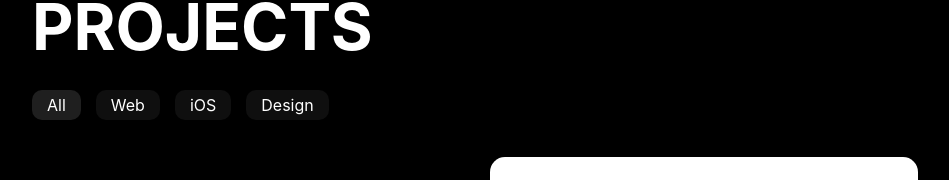
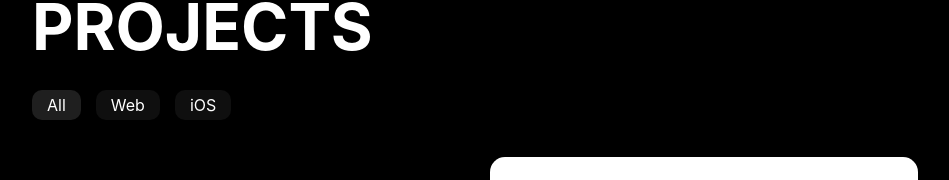
Before and after one commit to paigethompson150/paigethompson150.github.io, a React (Create React App) app: page / in a window 1280 px wide. Both pictures are taken after a click on the item "Portfolio". Shown: the part 184-364 px from the top of the page, without its empty margins (160-1109 px from the left). Built offline with nearby package versions, Linux system fonts and the light colour scheme.

Commit message:
removing some projects for rn

```diff
--- a/src/components/Portfolio.jsx
+++ b/src/components/Portfolio.jsx
@@ -16,13 +16,11 @@ export default function Portfolio() {
     {key: 2, type: "iOS", name:"GameNight", image:gamenight, desc: "A social networking app for boardgame enthusiasts. This was the final project for the CodePath course: intermediate iOS development. I worked on this app with two team members and we were one of the 12 out of 80+ teams to present during CodePath's National Demo Day! I was responsible for UX/UI Design, database organization, implementation of player profiles and persistence of data.", tech: ['Swift','Figma', 'Parse', 'BoardGameAPI'], link: 'https://github.com/paigethompson150/GameNight'},
     {key: 0, type: "Web", name:"Pagu Ramen", image:ramen, desc: "A landing page for a sample ramen restaurant, `Pagu Ramen`. All pages are fully rendered in the DOM using ES6 modules & bundled using webpack.", tech: ['JavaScript', 'Webpack', 'HTML/CSS'], link: 'https://paigethompson150.github.io/webpack_practice/'},
     {key: 7, type: "Web", name:"Tic-Tac-Toe", image:ticTacToe, desc: "An interactive website where you play tic-tac-toe against `Demagotron`: the computer who makes randomized decisions.", tech: ['JavaScript', 'HTML/CSS'], link: 'https://paigethompson150.github.io/browser-tic-tac-toe/'},
-    {key: 5, type: "Design", name:"Admin Dashboard", image:dashboard, desc: "A fun dashboard design, created while going through The Odin Project fundamentals.", tech: ['HTML/CSS'], link: 'https://paigethompson150.github.io/admin-dashboard/'},
   ]
   let rightProjects = [
     {key: 4, type: "iOS", name:"Tweeter", image:tweet, desc: "A `Twitter`(or now X) app to view, compose, favorite, and retweet tweets.", tech: ['Swift', 'UIKit','Twitter API'], link: 'https://github.com/paigethompson150/tweeter'},
     {key: 1, type: "Web", name:"Curse of Strahd", image:cos, desc: "Website created for documenting the journeys of my Dungeons & Dragons group.", tech: ['HTML/CSS', 'JavaScript'], link: 'https://paigethompson150.github.io/CurseOfStrahd/'},
     {key: 3, type: "Web", name:"Portfolio", image:portfolio, desc: "This very website here!", tech: ['HTML/CSS', 'React.JS']},
-    {key: 6, type: "Design", name:"Call to Action Form", image:signUp, desc: "Front-end design for a call to action form.", tech: ['HTML/CSS'], link: 'https://paigethompson150.github.io/sign-up-form/'}
   ]
   const [selectedProjectType, setSelectedProjectType] = useState("All");
   const [selectedProject, setSelectedProject] = useState(-1);
@@ -51,7 +49,6 @@ export default function Portfolio() {
         <li className={selectedProjectType === "All" ? "unselected" : "selected"} onClick={() => setSelectedProjectType("All")}>All</li>
         <li className={selectedProjectType === "Web" ? "unselected" : "selected"} onClick={() => setSelectedProjectType("Web")}>Web</li>
         <li className={selectedProjectType === "iOS" ? "unselected" : "selected"} onClick={() => setSelectedProjectType("iOS")}>iOS</li>
-        <li className={selectedProjectType === "Design" ? "unselected" : "selected"} onClick={() => setSelectedProjectType("Design")}>Design</li>
       </ul>
 
       <div className="projects-container" ref={newRef}>
```
